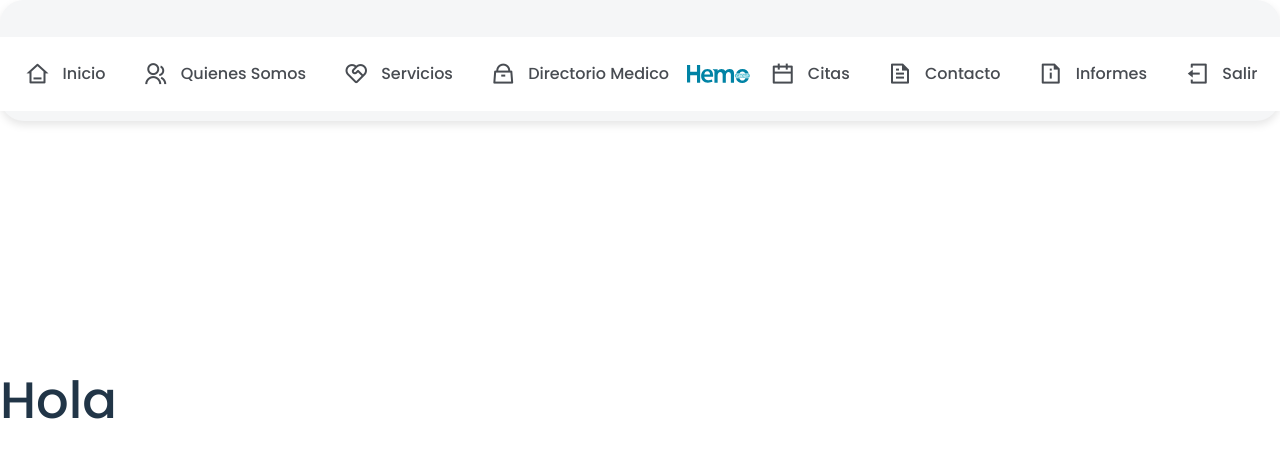
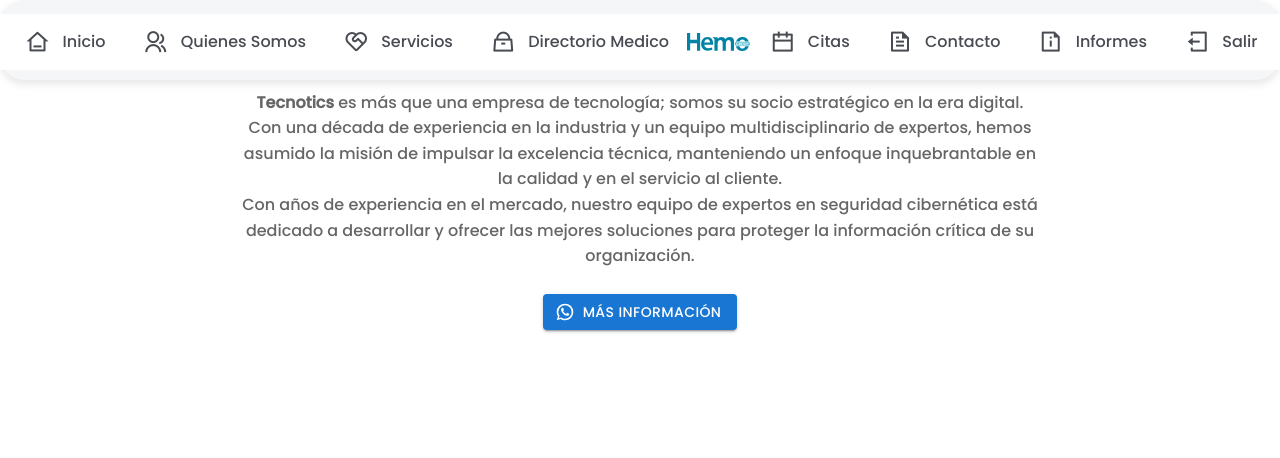
Before and after one commit to tecnotics/Hemo-Group, a React (Vite) app in the folder Hemo-Group/: page / in a window 1280 px wide. Shown: the top 458 px of the page. Built offline with nearby package versions, Linux system fonts and the light colour scheme.

Commit message:
Commit Update Styles

```diff
--- /dev/null
+++ b/Hemo-Group/src/Components/MoreInfo/MoreInfo.jsx
@@ -0,0 +1,22 @@
+import Button from "@mui/material/Button";
+import WhatsAppIcon from "@mui/icons-material/WhatsApp";
+
+const MoreInfoButton = () => {
+  // Reemplaza 'tu-enlace-de-whatsapp' con el enlace generado de WhatsApp Business
+  const whatsappLink = " https://open.wa.link/open";
+
+  return (
+    <Button
+      variant="contained"
+      color="primary"
+      startIcon={<WhatsAppIcon />}
+      href={whatsappLink}
+      target="_blank"
+      rel="noopener noreferrer"
+    >
+      Más información
+    </Button>
+  );
+};
+
+export default MoreInfoButton;
--- a/Hemo-Group/src/Components/Navbar/Navbar.jsx
+++ b/Hemo-Group/src/Components/Navbar/Navbar.jsx
@@ -7,8 +7,6 @@ import "./Navbar.css";
 
 export default function Navbar() {
   const navigate = useNavigate();
-  const [showMenu, setShowMenu] = useState(false);
-
   const cerrarSesion = () => {
     navigate(`/`);
   };
--- /dev/null
+++ b/Hemo-Group/src/Screens/Home/Home.css
@@ -0,0 +1,23 @@
+.quienes-somos-section {
+  background-color: rgba(255, 255, 255, 0.87);
+  background-size: cover;
+  padding: 40px 0;
+  text-align: center;
+}
+
+.quienes-somos-content {
+  max-width: 800px;
+  margin: 0 auto;
+}
+
+.quienes-somos-content h4 {
+  font-size: 24px;
+  color: #333;
+  margin-bottom: 20px;
+}
+
+.quienes-somos-content p {
+  font-size: 16px;
+  color: #666;
+  line-height: 1.6;
+}
--- a/Hemo-Group/src/Screens/Home/Home.jsx
+++ b/Hemo-Group/src/Screens/Home/Home.jsx
@@ -1,11 +1,37 @@
+import { Typography } from "@mui/material";
 import Navbar from "../../Components/Navbar/Navbar";
+import MoreInfoButton from "../../Components/MoreInfo/MoreInfo";
+import "./Home.css"
 
 function Home() {
   return (
     <>
-          <Navbar />
-
-          <h1>Hola</h1>
+      <Navbar />
+      <div className="container">
+        <section className="quienes-somos-section">
+          <div className="quienes-somos-content">
+            <Typography variant="h4">
+              <b>¿Quiénes Somos? </b>
+            </Typography>
+            <p>
+              <b>Tecnotics</b> es más que una empresa de tecnología; somos su
+              socio estratégico en la era digital. Con una década de experiencia
+              en la industria y un equipo multidisciplinario de expertos, hemos
+              asumido la misión de impulsar la excelencia técnica, manteniendo
+              un enfoque inquebrantable en la calidad y en el servicio al
+              cliente.
+            </p>
+            <p>
+              Con años de experiencia en el mercado, nuestro equipo de expertos
+              en seguridad cibernética está dedicado a desarrollar y ofrecer las
+              mejores soluciones para proteger la información crítica de su
+              organización.
+            </p>
+            <br />
+            <MoreInfoButton />
+          </div>
+        </section>
+      </div>
     </>
   );
 }
--- a/Hemo-Group/src/index.css
+++ b/Hemo-Group/src/index.css
@@ -1,70 +1,8 @@
 @import url("https://fonts.googleapis.com/css2?family=Poppins:wght@500&display=swap");
 
-:root {
+* {
+  margin: 0;
+  padding: 0;
+  box-sizing: border-box;
   font-family: "Poppins", sans-serif !important;
-  line-height: 1.5;
-  font-weight: 400;
-
-  color-scheme: light dark;
-  color: #242424;
-  background-color: rgba(255, 255, 255, 0.87);
-
-  font-synthesis: none;
-  text-rendering: optimizeLegibility;
-  -webkit-font-smoothing: antialiased;
-  -moz-osx-font-smoothing: grayscale;
 }
-
-a {
-  font-weight: 500;
-  color: #646cff;
-  text-decoration: inherit;
-}
-a:hover {
-  color: #535bf2;
-}
-
-body {
-  margin: 0;
-  display: flex;
-  place-items: center;
-  min-width: 320px;
-  min-height: 100vh;
-}
-
-h1 {
-  font-size: 3.2em;
-  line-height: 1.1;
-}
-
-button {
-  border-radius: 8px;
-  border: 1px solid transparent;
-  padding: 0.6em 1.2em;
-  font-size: 1em;
-  font-weight: 500;
-  font-family: inherit;
-  background-color: #1a1a1a;
-  cursor: pointer;
-  transition: border-color 0.25s;
-}
-button:hover {
-  border-color: #646cff;
-}
-button:focus,
-button:focus-visible {
-  outline: 4px auto -webkit-focus-ring-color;
-}
-
-@media (prefers-color-scheme: light) {
-  :root {
-    color: #213547;
-    background-color: #ffffff;
-  }
-  a:hover {
-    color: #747bff;
-  }
-  button {
-    background-color: #f9f9f9;
-  }
-}
```
